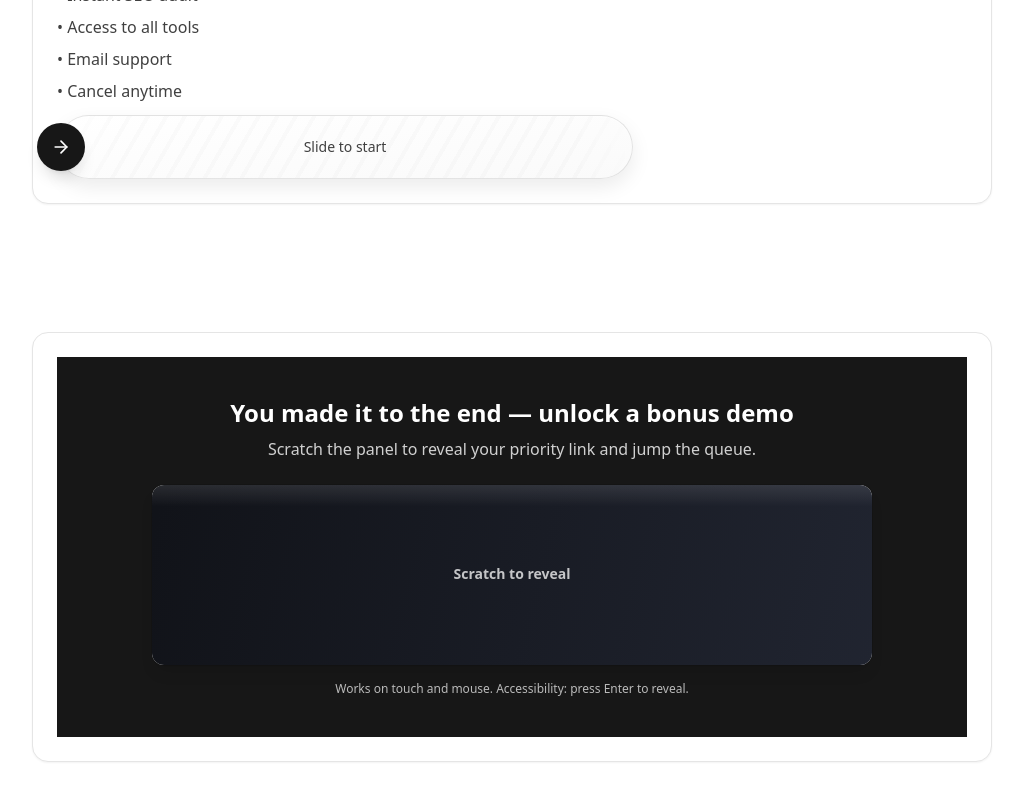
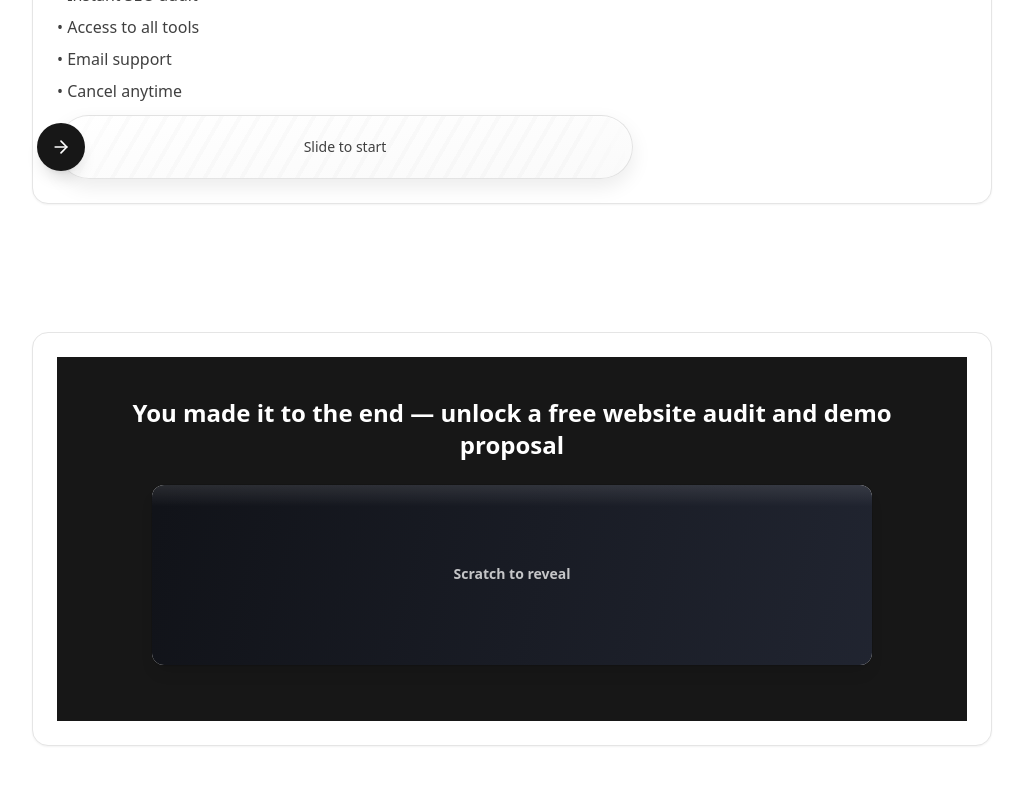
Before and after one commit to syphernite/seoceo, a React (Vite) app: page / in a window 1280 px wide. Shown: the part 1242-2042 px from the top of the page, without its empty margins (128-1151 px from the left). Built offline with nearby package versions, Linux system fonts and the light colour scheme.

Commit message:
Update Partnership.tsx

```diff
--- a/src/components/Partnership.tsx
+++ b/src/components/Partnership.tsx
@@ -10,10 +10,9 @@ export default function Partnership() {
         <div className={`${tokens.card} p-0 overflow-hidden`}>
           <div className="bg-neutral-900 text-white px-6 py-10 md:px-10">
             <h3 className="text-xl md:text-2xl font-semibold text-center">
-              You made it to the end — unlock a bonus demo
+              You made it to the end — unlock a free website audit and demo proposal
             </h3>
             <p className="mt-2 text-sm md:text-base text-white/80 text-center">
-              Scratch the panel to reveal your priority link and jump the queue.
             </p>
 
             <div className="mt-6 flex justify-center">
@@ -27,7 +26,6 @@ export default function Partnership() {
             </div>
 
             <p className="mt-4 text-xs text-white/70 text-center">
-              Works on touch and mouse. Accessibility: press Enter to reveal.
             </p>
           </div>
         </div>
```
